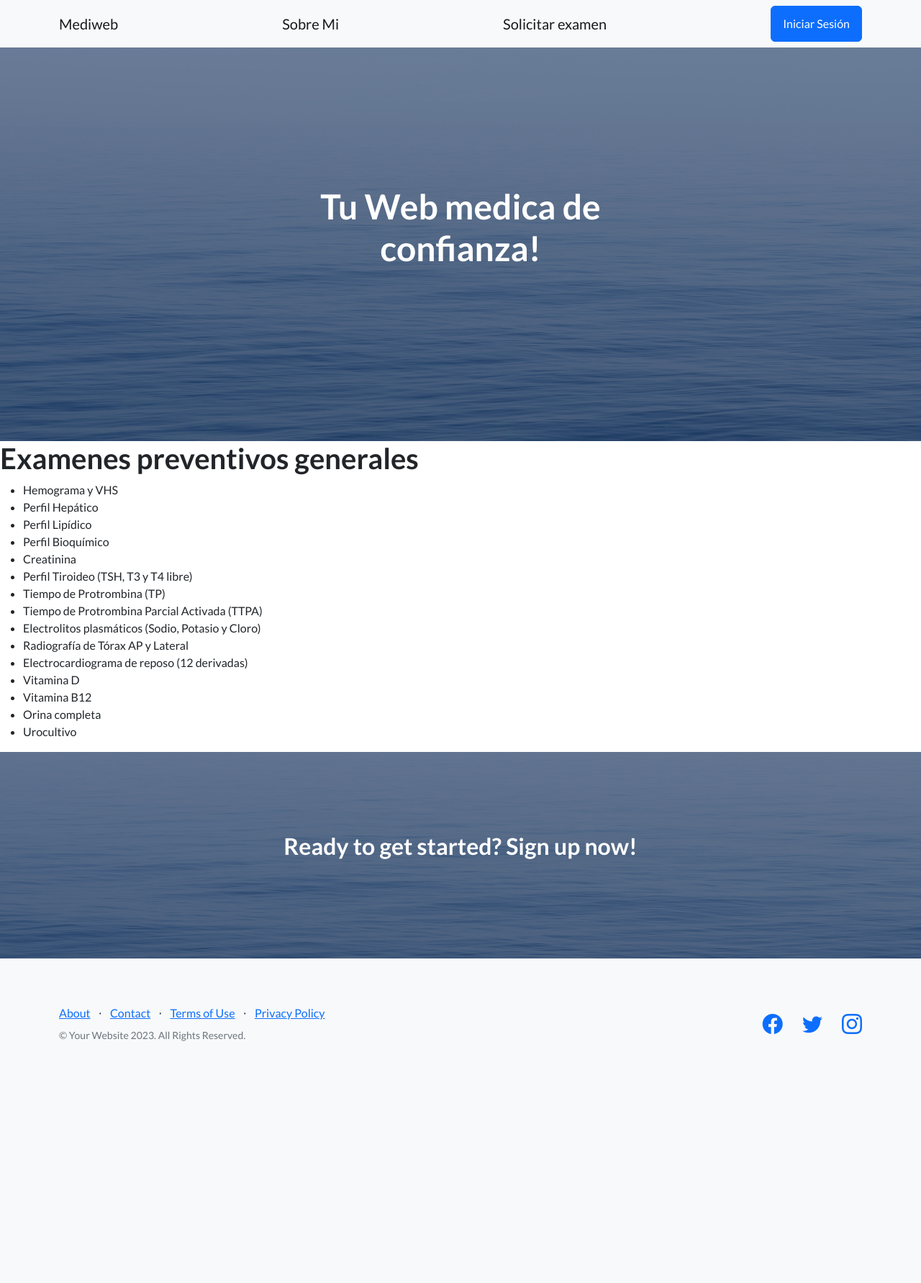
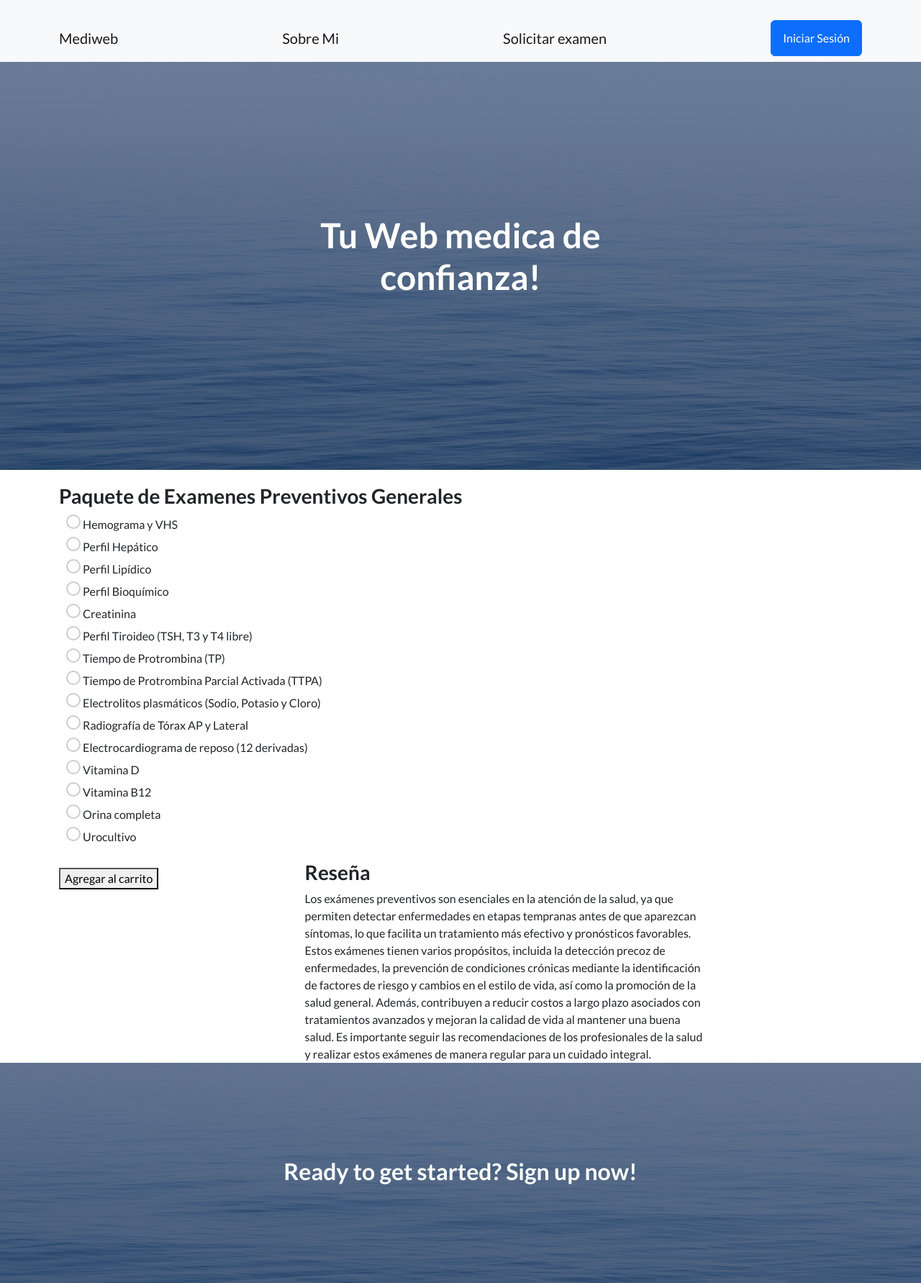
Before and after one commit to Hadriangr/Web, a Django app: page /examen/1/subcategorias/ in a window 1280 px wide. Shown: the top 1783 px of the page at 72% size. Before the commit the page ends 1447 px from the top, so only its background shows below. Run offline with Django 5.2, Linux system fonts and the light colour scheme; data comes from the database, SQL or seed files in the repository; some libraries are stand-ins or nearby versions.

Commit message:
check de subcategoria

```diff
--- a/AppWeb/templates/examenes/lista_examenes.html
+++ b/AppWeb/templates/examenes/lista_examenes.html
@@ -58,7 +58,7 @@
             <div class="examen">
                 <a href="{% url 'mostrar_subcategorias' examen.id %}">
                     <img src="{% static examen.imagen_url %}" alt="{{ examen.nombre }}">
-                    <h6>{{ examen.nombre }}</h6>
+                    <h6 >{{ examen.nombre }}</h6>
                 </a>
                 <h5>{{ examen.titulo }}</h5>
                 <p>Precio: ${{ examen.precio }}</p>
--- a/AppWeb/templates/examenes/mostrar_subcategorias.html
+++ b/AppWeb/templates/examenes/mostrar_subcategorias.html
@@ -5,11 +5,111 @@
     Lista de Examenes
 {% endblock %}
 
+
+
 {% block content %}
-<h1>{{ examen.nombre }}</h1>
-<ul>
-    {% for subcategoria in subcategorias %}
-        <li>{{ subcategoria.nombre }}</li>
-    {% endfor %}
-</ul>
+
+<style>
+    /* Estilos para los checkbox redondos */
+    .checkbox-container {
+        display: inline-block;
+        vertical-align: middle;
+        cursor: pointer;
+    }
+
+    .checkbox-container input[type="checkbox"] {
+        display: none;
+    }
+
+    .checkmark {
+        position: relative;
+        display: inline-block;
+        width: 20px;
+        height: 20px;
+        border-radius: 50%;
+        border: 2px solid #ccc;
+        text-align: center;
+        line-height: 20px;
+    }
+
+    .checkmark::before {
+        content: "";
+        position: absolute;
+        top: 50%;
+        left: 50%;
+        transform: translate(-50%, -50%);
+        font-family: 'Arial', sans-serif; /* Cambia la fuente de iconos según tus necesidades */
+        font-size: 14px;
+    }
+
+    .checkbox-container input[type="checkbox"]:checked + .checkmark::before {
+        content: "✔"; /* Cambia el símbolo aquí por una X o cualquier otro símbolo que prefieras */
+    }
+
+    /* Estilos para el texto */
+    label {
+        display: inline-block;
+        margin-bottom: 5px;
+        font-size: 16px;
+        vertical-align: middle;
+        margin-left: 10px; /* Ajusta el espaciado entre el checkbox y el texto según sea necesario */
+    }
+
+    /* Estilos para el campo de texto */
+    .additional-info {
+        display: inline-block;
+        width: 50%; /* Ajusta el ancho del texto según sea necesario */
+        vertical-align: top;
+        margin-left: 200px; /* Ajusta el espacio entre las opciones y el texto */
+    }
+
+    /* Estilos para la lista */
+    ul {
+        list-style: none;
+        padding: 0;
+    }
+
+    /* Estilos para el contenedor principal */
+    .container {
+        margin-top: 20px; /* Ajusta el espacio superior del contenedor principal */
+    }
+</style>
+
+<div class="container">
+    <h3>Paquete de Examenes Preventivos Generales</h3>
+    <form action="{% url 'index' %}" method="post">
+        {% csrf_token %}
+        <ul>
+            {% for subcategoria in subcategorias %}
+                <li>
+                    <label class="checkbox-container">
+                        <input type="checkbox" name="subcategorias" value="{{ subcategoria.id }}">
+                        <span class="checkmark"></span>
+                        {{ subcategoria.nombre }}
+                    </label>
+                </li>
+            {% endfor %}
+        </ul>
+        <button type="submit" style="margin-top: 10px;">Agregar al carrito</button>
+        <div class="additional-info">
+            <h3>Reseña</h3>
+            <h7>Los exámenes preventivos son esenciales en la atención de la salud, ya que
+                permiten detectar enfermedades en etapas tempranas antes de que
+                aparezcan síntomas, lo que facilita un tratamiento más efectivo y pronósticos
+                favorables. Estos exámenes tienen varios propósitos, incluida la detección
+                precoz de enfermedades, la prevención de condiciones crónicas mediante la
+                identificación de factores de riesgo y cambios en el estilo de vida, así como la
+                promoción de la salud general. Además, contribuyen a reducir costos a largo
+                plazo asociados con tratamientos avanzados y mejoran la calidad de vida al
+                mantener una buena salud. Es importante seguir las recomendaciones de los
+                profesionales de la salud y realizar estos exámenes de manera regular para
+                un cuidado integral. </h7>
+        </div>
+
+    </form>
+</div>
+
+
+
+
 {% endblock %}
```
Also changed, not shown: AppWeb/static/css/styles.css.
